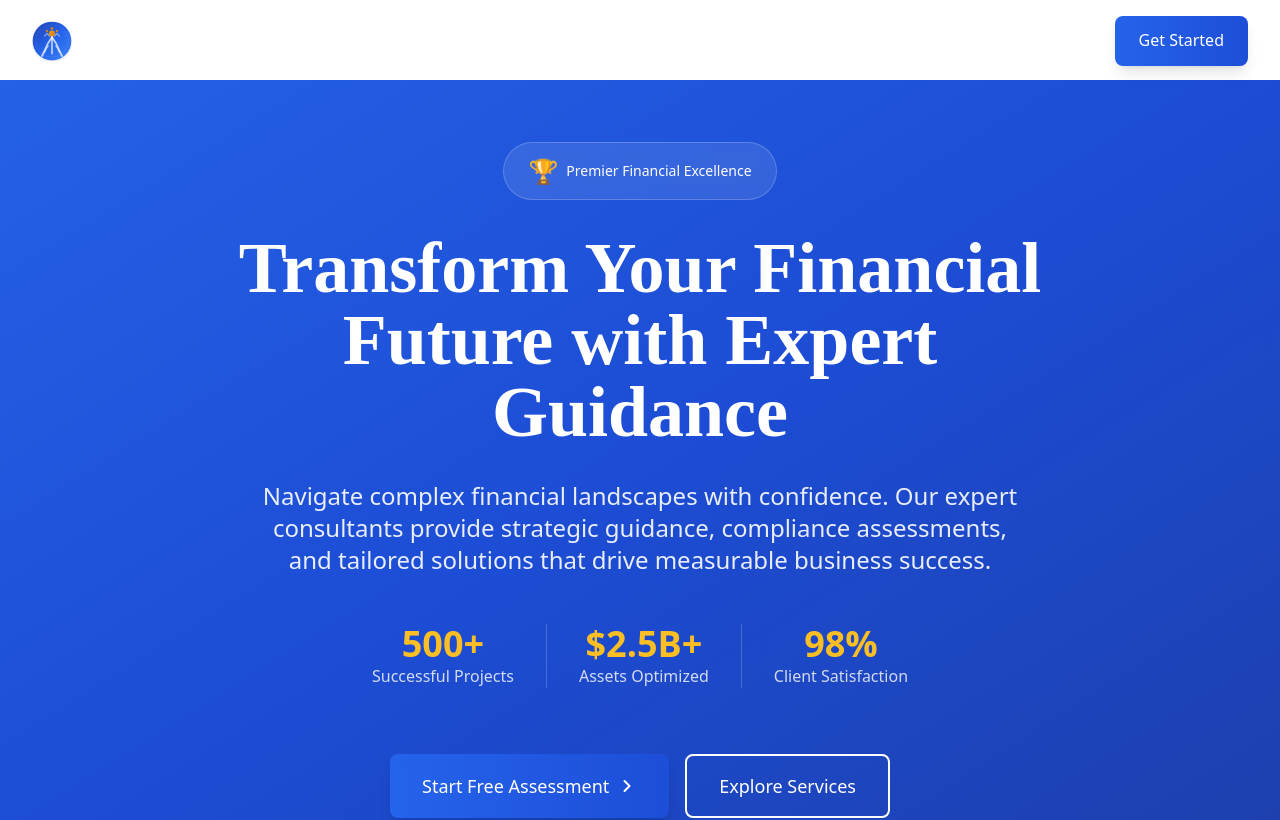
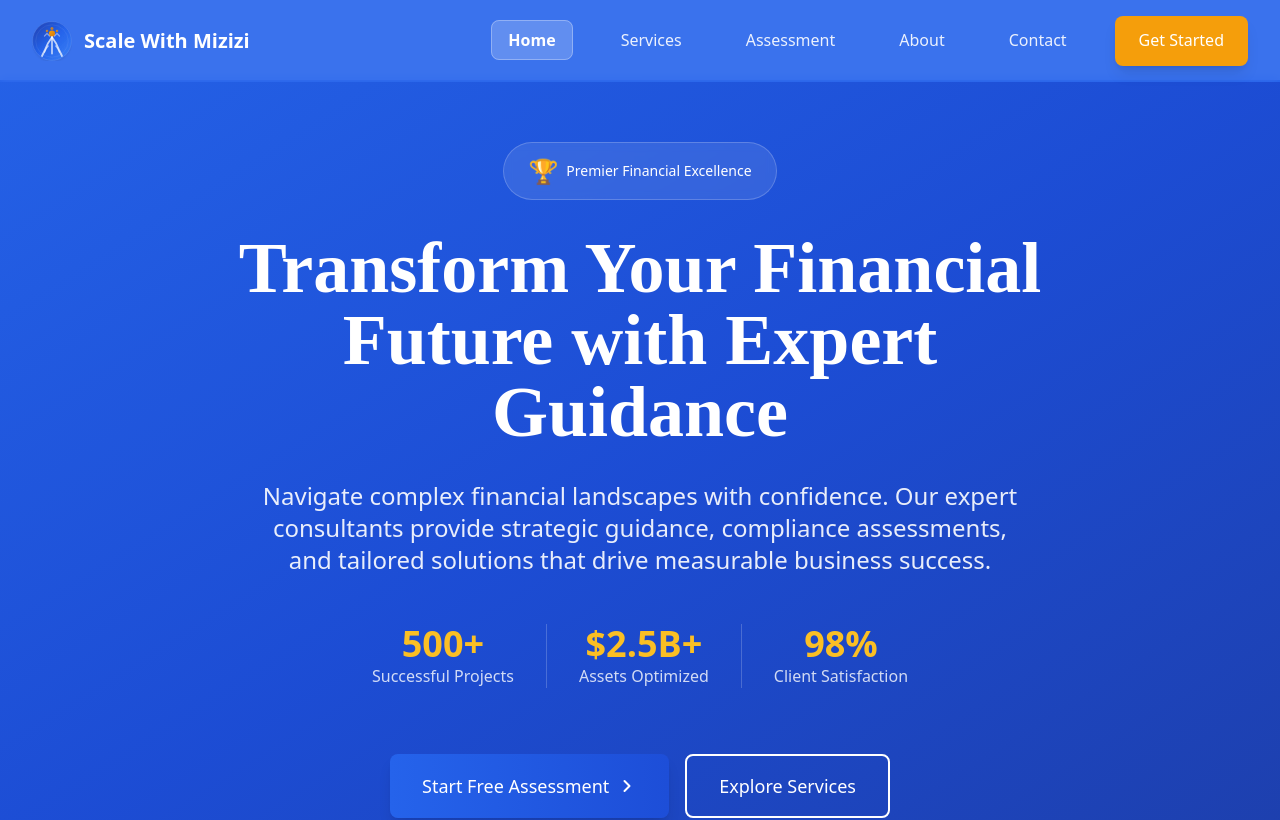
Before and after one commit to joseph6579/scale-with-mizizi, a React (Vite) app: page / in a window 1280 px wide. Shown: the top 820 px of the page. Built offline with nearby package versions, Linux system fonts and the light colour scheme.

Commit message:
Make Header Always Blue Background

```diff
--- a/src/components/Header.tsx
+++ b/src/components/Header.tsx
@@ -4,35 +4,12 @@ import { Link, useLocation } from 'react-router-dom'
 const Header: React.FC = () => {
   const [isScrolled, setIsScrolled] = useState(false)
   const [isMobileMenuOpen, setIsMobileMenuOpen] = useState(false)
-  const [isOverWhiteSection, setIsOverWhiteSection] = useState(false)
   const location = useLocation()
 
   useEffect(() => {
     const handleScroll = () => {
       const scrolled = window.scrollY > 100
       setIsScrolled(scrolled)
-
-      // Check if we're over a white/light section
-      const sections = document.querySelectorAll('section')
-      let overWhite = false
-
-      sections.forEach(section => {
-        const rect = section.getBoundingClientRect()
-        const headerHeight = 80
-
-        if (rect.top <= headerHeight && rect.bottom >= headerHeight) {
-          const bgColor = window.getComputedStyle(section).backgroundColor
-          const hasLightBg = section.classList.contains('bg-neutral-50') ||
-                           section.classList.contains('bg-white') ||
-                           bgColor === 'rgb(248, 250, 252)' || // bg-neutral-50
-                           bgColor === 'rgb(255, 255, 255)'    // bg-white
-          if (hasLightBg) {
-            overWhite = true
-          }
-        }
-      })
-
-      setIsOverWhiteSection(overWhite && !scrolled)
     }
 
     window.addEventListener('scroll', handleScroll)
@@ -51,10 +28,8 @@ const Header: React.FC = () => {
   return (
     <header className={`fixed top-0 left-0 right-0 z-50 transition-all duration-300 ${
       isScrolled
-        ? 'bg-white/95 backdrop-blur-md shadow-lg'
-        : isOverWhiteSection
-          ? 'bg-white/90 backdrop-blur-sm shadow-sm'
-          : 'bg-transparent'
+        ? 'bg-primary-700/95 backdrop-blur-md shadow-lg'
+        : 'bg-primary-600/90 backdrop-blur-sm'
     }`}>
       <div className="container">
         <nav className="flex items-center justify-between py-4">
@@ -107,9 +82,7 @@ const Header: React.FC = () => {
                 <circle cx="16" cy="16" r="15.5" fill="none" stroke="rgba(255,255,255,0.15)" strokeWidth="0.5"/>
               </svg>
             </div>
-            <span className={`text-xl font-bold transition-colors ${
-              isScrolled || isOverWhiteSection ? 'text-neutral-800' : 'text-white'
-            }`}>
+            <span className="text-xl font-bold text-white transition-colors">
               Scale With Mizizi
             </span>
           </Link>
@@ -120,14 +93,10 @@ const Header: React.FC = () => {
               <li key={link.path}>
                 <Link
                   to={link.path}
-                  className={`font-medium transition-all duration-200 px-3 py-2 rounded-lg relative ${
+                  className={`font-medium transition-all duration-200 px-4 py-2 rounded-lg relative ${
                     location.pathname === link.path
-                      ? isScrolled || isOverWhiteSection
-                        ? 'text-primary-600 bg-primary-50 font-semibold'
-                        : 'text-white bg-white/20 backdrop-blur-sm font-semibold'
-                      : isScrolled || isOverWhiteSection
-                      ? 'text-neutral-700 hover:text-primary-600 hover:bg-primary-50'
-                      : 'text-white/90 hover:text-white hover:bg-white/10'
+                        ? 'text-white bg-white/20 backdrop-blur-sm font-semibold border border-white/30'
+                        : 'text-white/90 hover:text-white hover:bg-white/10 hover:backdrop-blur-sm'
                   }`}
                 >
                   {link.label}
@@ -135,7 +104,7 @@ const Header: React.FC = () => {
               </li>
             ))}
             <li>
-              <Link to="/assessment" className="btn btn-primary">
+              <Link to="/assessment" className="btn bg-accent-500 hover:bg-accent-600 text-white border-accent-500 hover:border-accent-600 shadow-lg hover:shadow-xl transform hover:-translate-y-0.5 transition-all duration-200">
                 Get Started
               </Link>
             </li>
@@ -143,7 +112,7 @@ const Header: React.FC = () => {
 
           {/* Mobile Menu Button */}
           <button
-            className={`lg:hidden p-2 ${isScrolled || isOverWhiteSection ? 'text-neutral-800' : 'text-white'}`}
+            className="lg:hidden p-2 text-white hover:text-white/80 transition-colors"
             onClick={() => setIsMobileMenuOpen(!isMobileMenuOpen)}
           >
             <svg width="24" height="24" viewBox="0 0 24 24" fill="none" stroke="currentColor" strokeWidth="2">
@@ -156,16 +125,16 @@ const Header: React.FC = () => {
 
         {/* Mobile Menu */}
         {isMobileMenuOpen && (
-          <div className="lg:hidden bg-white/95 backdrop-blur-md border-t border-neutral-200 py-4 shadow-lg">
+          <div className="lg:hidden bg-primary-800/95 backdrop-blur-md border-t border-white/20 py-4 shadow-lg">
             <ul className="space-y-4">
               {navLinks.map((link) => (
                 <li key={link.path}>
                   <Link
                     to={link.path}
-                    className={`block px-4 py-3 mx-4 rounded-lg font-medium transition-all duration-200 ${
+                    className={`block px-6 py-3 mx-4 rounded-lg font-medium transition-all duration-200 ${
                       location.pathname === link.path
-                        ? 'text-primary-600 bg-primary-50 font-semibold'
-                        : 'text-neutral-700 hover:text-primary-600 hover:bg-primary-50'
+                        ? 'text-white bg-white/20 backdrop-blur-sm font-semibold border border-white/30'
+                        : 'text-white/90 hover:text-white hover:bg-white/10'
                     }`}
                     onClick={() => setIsMobileMenuOpen(false)}
                   >
@@ -176,7 +145,7 @@ const Header: React.FC = () => {
               <li className="px-4">
                 <Link
                   to="/assessment"
-                  className="btn btn-primary w-full"
+                  className="btn bg-accent-500 hover:bg-accent-600 text-white border-accent-500 hover:border-accent-600 w-full"
                   onClick={() => setIsMobileMenuOpen(false)}
                 >
                   Get Started
```
